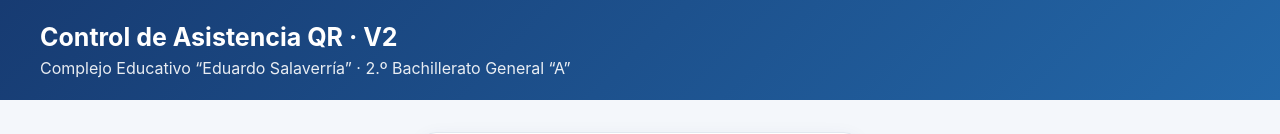
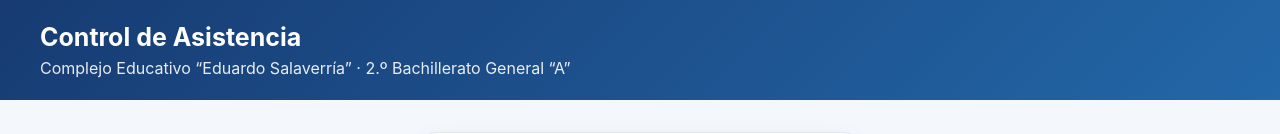
Before and after one commit to jarucha795-hue/SISTEMAS-DE-ASISTENCIA, a plain HTML site: page index.html in a window 1280 px wide. Shown: the top 134 px of the page. Drawn offline with nearby package versions, Linux system fonts and the light colour scheme.

Commit message:
Update index.html

```diff
--- a/index.html
+++ b/index.html
@@ -19,7 +19,7 @@ label{display:block;font-size:13px;font-weight:700;margin:11px 0 6px}input,selec
 </style>
 </head>
 <body>
-<header><div class="wrap"><h1>Control de Asistencia QR · V2</h1><div class="sub">Complejo Educativo “Eduardo Salaverría” · 2.º Bachillerato General “A”</div></div></header>
+<header><div class="wrap"><h1>Control de Asistencia </h1><div class="sub">Complejo Educativo “Eduardo Salaverría” · 2.º Bachillerato General “A”</div></div></header>
 
 <div id="studentView" class="student-page hidden">
   <div class="card">
```
